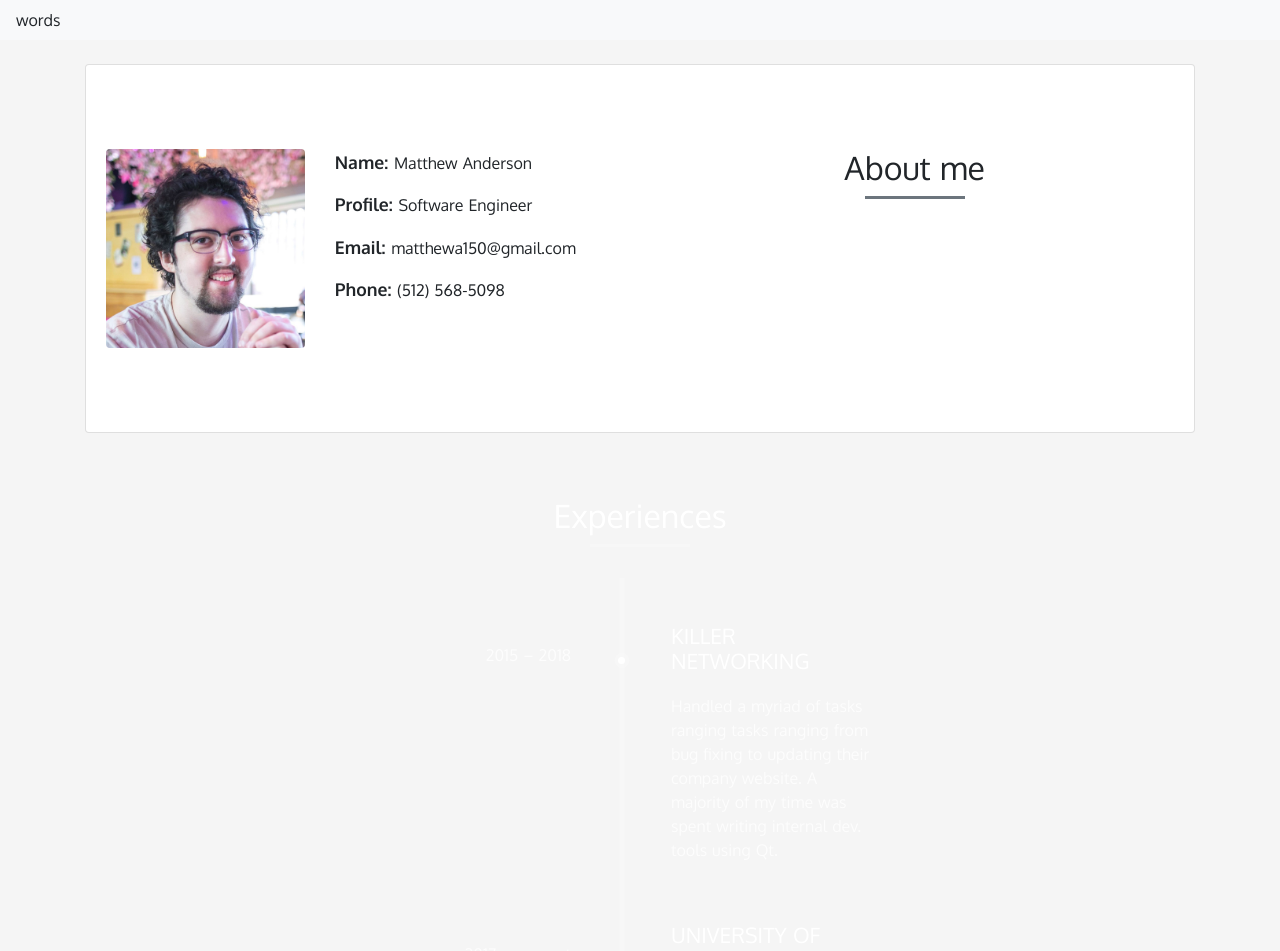
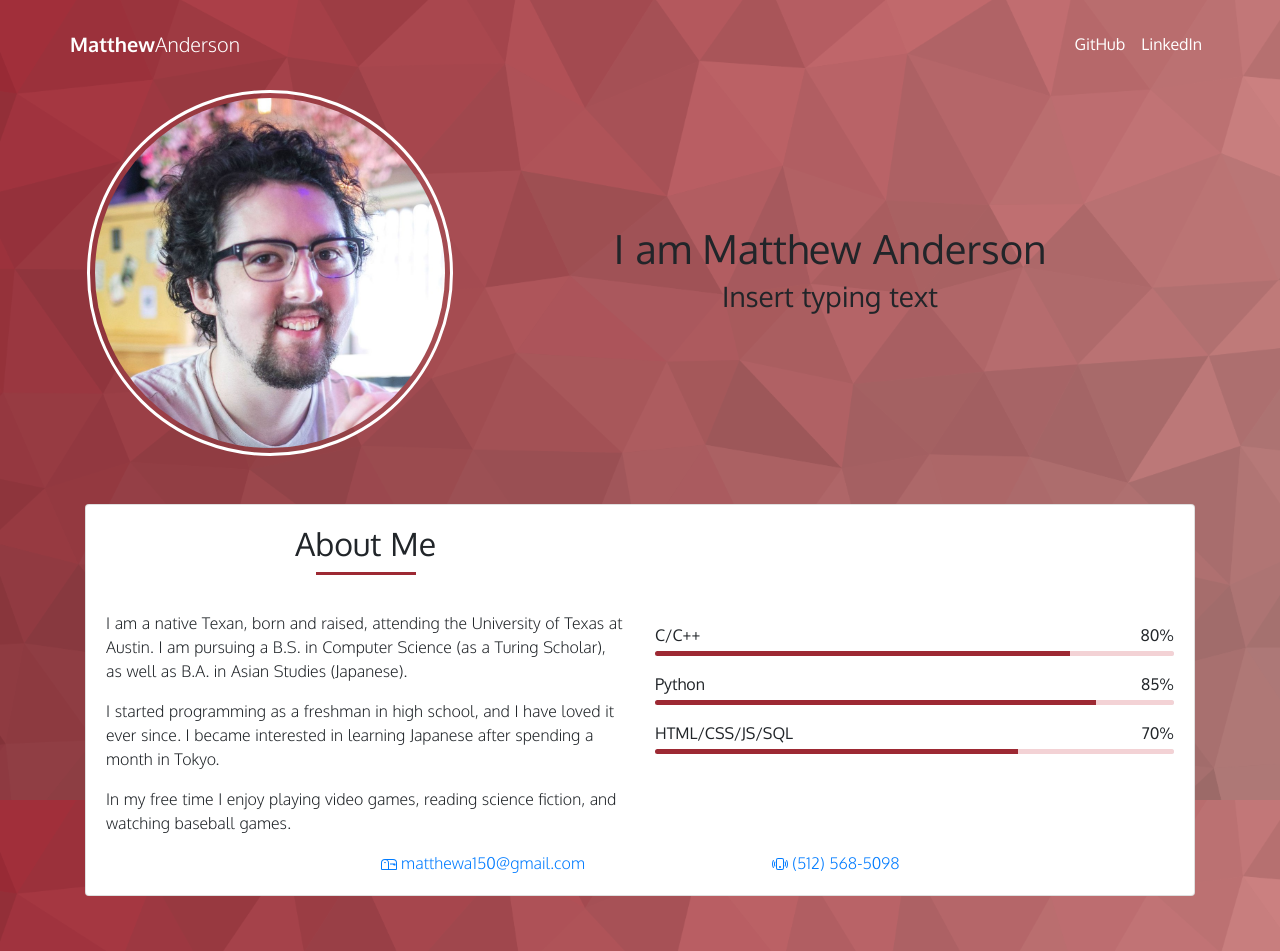
Before and after one commit to matthewa150/manders-site, a Nuxt app: page / in a window 1280 px wide. Shown: the top 951 px of the page. Built offline with nearby package versions, Linux system fonts and the light colour scheme.

Commit message:
Skeleton exists

```diff
--- a/assets/main.scss
+++ b/assets/main.scss
@@ -1,5 +1,52 @@
 @import url('https://fonts.googleapis.com/css2?family=Oxygen:wght@300;400;700&display=swap');
+
+
+
+$primary-color: #9d2933;
+$interim-color: #d69592;
+$ending-color: #ffffff;
+
+$lighten-percent: 50;
+$primary-color-light: lighten($primary-color, $lighten-percent);
 
 body {
     font-family: 'Oxygen', sans-serif;
 }
+
+///////////////////////////
+// Progress bar scheming //
+///////////////////////////
+
+.progress {
+    height: 5px;
+}
+
+.progress .progress-towards {
+    background-color: $primary-color;
+}
+
+.progress .progress-against {
+    background-color: $primary-color-light;
+}
+
+///////////////////
+// Fancy Headers //
+///////////////////
+
+h2.about-title::before {
+    content: "";
+    position: absolute;
+    height: 3px;
+    background-color: $primary-color;
+    width: 100px;
+    bottom: -12px;
+    left: 50%;
+    margin-left: -50px;
+  }
+
+h2.about-title {
+    font-size: 2rem;
+    position: relative;
+    text-align: center;
+    margin-bottom: 3rem;
+  }
--- /dev/null
+++ b/components/AboutHeader.vue
@@ -0,0 +1,123 @@
+<template>
+  <section>
+    <!-- ############## -->
+    <!-- # Static Bar # -->
+    <!-- ############## -->
+    <div class="py-3">
+      <AppBar />
+    </div>
+    <!-- ######### -->
+    <!-- # Intro # -->
+    <!-- ######### -->
+    <div>
+      <b-container>
+        <b-row align-v="center">
+          <b-col sm="4">
+            <b-img fluid rounded="circle" src="profile.jpg" alt="Profile Picture" class="profile-pic"/>
+          </b-col>
+          <b-col sm="8">
+            <div class="h-100">
+              <h1>
+                I am Matthew Anderson
+              </h1>
+              <h3>
+                Insert typing text
+              </h3>
+            </div>
+          </b-col>
+        </b-row>
+      </b-container>
+    </div>
+    <!-- ############ -->
+    <!-- # About Me # -->
+    <!-- ############ -->
+    <div class="about-me py-3">
+      <b-container>
+        <b-card class="w-100 text-left">
+          <b-row align-h="center" align-v="center">
+            <b-col sm="6">
+              <div>
+                <h2 class="about-title">
+                  About Me
+                </h2>
+              </div>
+              <div class="" v-for="line in about" :key="line">
+                <p class="font-weight-light">
+                  {{ line }}
+                </p>
+              </div>
+            </b-col>
+            <b-col sm="6">
+              <div class="py-2" v-for="skill in skills" :key="skill.lang">
+                <span>{{ skill.lang }}</span>
+                <span class="float-right">{{ skill.prof }}%</span>
+                <b-progress class="mt-1">
+                  <b-progress-bar class="progress-towards" :value="skill.prof" />
+                  <b-progress-bar class="progress-against" :value="100 - skill.prof" />
+                </b-progress>
+              </div>
+            </b-col>
+            <b-col sm="6" class="d-flex justify-content-between">
+              <div>
+                <a href="mailto: matthewa150@gmail.com">
+                  <b-icon icon="mailbox"></b-icon>
+                  <span class="font-weight-light">
+                    matthewa150@gmail.com
+                  </span>
+                </a>
+              </div>
+              <div>
+                <a href="tel:+1512-568-5098">
+                  <b-icon icon="phone-vibrate"></b-icon>
+                  <span class="font-weight-light">
+                    (512) 568-5098
+                  </span>
+                </a>
+              </div>
+            </b-col>
+          </b-row>
+        </b-card>
+      </b-container>
+    </div>
+  </section>
+</template>
+
+<script>
+export default {
+  data () {
+    return {
+      about: [
+        'I am a native Texan, born and raised, attending the University of Texas at Austin. I am pursuing a B.S. in Computer Science (as a Turing Scholar), as well as B.A. in Asian Studies (Japanese).',
+        'I started programming as a freshman in high school, and I have loved it ever since. I became interested in learning Japanese after spending a month in Tokyo.',
+        'In my free time I enjoy playing video games, reading science fiction, and watching baseball games.'
+      ],
+      skills: [
+        {
+          lang: 'C/C++',
+          prof: 80
+        },
+        {
+          lang: 'Python',
+          prof: 85
+        },
+        {
+          lang: 'HTML/CSS/JS/SQL',
+          prof: 70
+        }
+      ]
+    }
+  }
+}
+</script>
+
+<style>
+.profile-pic {
+  outline: 3px solid white;
+  outline-offset: 5px;
+  margin: 10px;
+}
+
+.about-me {
+  margin-top: 30px;
+}
+</style>
--- a/components/AppBar.vue
+++ b/components/AppBar.vue
@@ -1,5 +1,32 @@
 <template>
-  <b-navbar fixed="top" type="light" variant="light">
-    words
+  <b-navbar :fixed="fixedTo" type="dark">
+    <b-container>
+      <b-navbar-brand>
+        <span class="font-weight-bold">Matthew</span>
+        <span class="font-weight-light">Anderson</span>
+      </b-navbar-brand>
+      <b-navbar-nav class="ml-auto">
+        <b-nav-item href="https://github.com/matthewa150">GitHub</b-nav-item>
+        <b-nav-item href="https://www.linkedin.com/in/matthew-anderson-a65063148">LinkedIn</b-nav-item>
+      </b-navbar-nav>
+    </b-container>
   </b-navbar>
 </template>
+
+<script>
+export default {
+  props: {
+    fixedTo: {
+      type: String,
+      require: false,
+      default: 'null'
+    }
+  }
+}
+</script>
+
+<style scoped>
+.navbar-dark .navbar-nav .nav-link {
+  color: white
+}
+</style>
--- /dev/null
+++ b/components/Footer.vue
@@ -0,0 +1,15 @@
+<template>
+  <footer>
+    <div class="footer">
+      <b-container>
+        Footer here
+      </b-container>
+    </div>
+  </footer>
+</template>
+
+<style>
+.footer {
+  background-color: black;
+}
+</style>
--- a/nuxt.config.js
+++ b/nuxt.config.js
@@ -46,5 +46,9 @@ export default {
 
   // Build Configuration: https://go.nuxtjs.dev/config-build
   build: {
+  },
+
+  bootstrapVue: {
+    icons: true
   }
 }
--- a/pages/index.vue
+++ b/pages/index.vue
@@ -1,8 +1,9 @@
 <template>
   <div>
-    <AppBar />
-    <AboutMe />
+    <AboutHeader />
     <CleanTime />
+    <!-- Ideas: blog posts, project highlights -->
+    <Footer />
   </div>
 </template>
 
@@ -24,6 +25,10 @@ export default {}
 }
 
 body {
-  background-color: rgb(245,245,245);
+  /*background-color: rgb(245,245,245);*/
+  /*background-image: -webkit-linear-gradient(0deg, #766dff 0%, #88f3ff 100%);*/
+  background-image: url('/lowpoly.png');
+  background-size: cover;
+  background-attachment: fixed;
 }
 </style>
```
Also changed, not shown: static/lowpoly.png (added).
